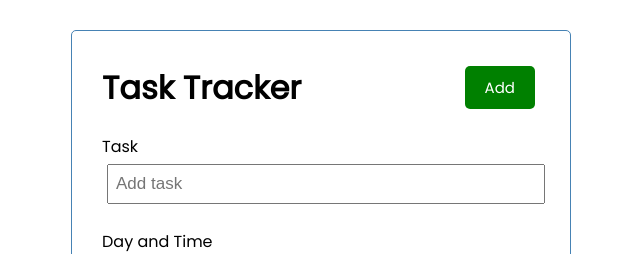
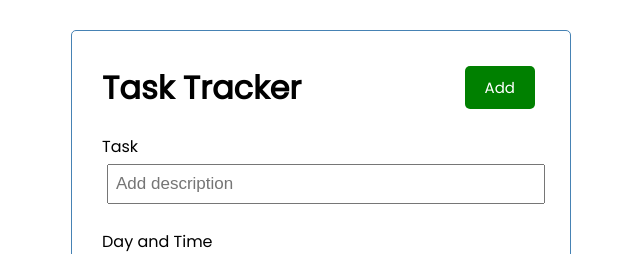
Before and after one commit to TicianoFilho/task-tracker-front_end, an Angular app: page / in a window 1280 px wide. Shown: the top 254 px of the page, without its empty margins (319-959 px from the left). Built offline with nearby package versions, Linux system fonts and the light colour scheme; data requests are answered from the project's data file.

Commit message:
add two way binding for add task form

```diff
--- a/src/app/app.module.ts
+++ b/src/app/app.module.ts
@@ -2,6 +2,7 @@ import { NgModule } from '@angular/core';
 import { BrowserModule } from '@angular/platform-browser';
 import { FontAwesomeModule } from '@fortawesome/angular-fontawesome';
 import { HttpClientModule } from '@angular/common/http'
+import { FormsModule } from '@angular/forms';
 
 import { AppComponent } from './app.component';
 import { HeaderComponent } from './components/header/header.component';
@@ -24,6 +25,7 @@ import { AddTaskComponent } from './components/add-task/add-task.component';
     BrowserModule,
     FontAwesomeModule,
     HttpClientModule,
+    FormsModule,
   ],
   providers: [],
   bootstrap: [AppComponent]
--- a/src/app/components/add-task/add-task.component.html
+++ b/src/app/components/add-task/add-task.component.html
@@ -1,15 +1,15 @@
 <form class="add-task" action="">
   <div class="form-control">
-    <label for="task">Task</label>
-    <input type="text" name="task" id="task" placeholder="Add task" />
+    <label for="description">Task</label>
+    <input type="text" name="description" id="task" [(ngModel)]="description" placeholder="Add description" />
   </div>
   <div class="form-control">
     <label for="day">Day and Time</label>
-    <input type="text" name="day" id="day" placeholder="Add day and time" />
+    <input type="text" name="day" id="day" [(ngModel)]="day" placeholder="Add day and time" />
   </div>
   <div class="form-control-check">
     <label for="reminder">Set Reminder</label>
-    <input type="checkbox" name="reminder" id="reminder" />
+    <input type="checkbox" name="reminder" id="reminder" [(ngModel)]="reminder"/>
   </div>
   <input type="submit" value="Save Task" class="btn btn-block" />
 </form>
--- a/src/app/components/add-task/add-task.component.ts
+++ b/src/app/components/add-task/add-task.component.ts
@@ -6,5 +6,8 @@ import { Component } from '@angular/core';
   styleUrls: ['./add-task.component.css']
 })
 export class AddTaskComponent {
+  description: string = "";
+  day: string = "";
+  reminder: boolean = false;
 
 }
```
